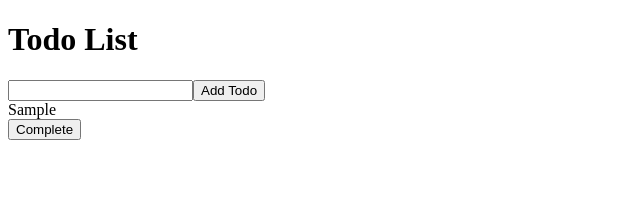
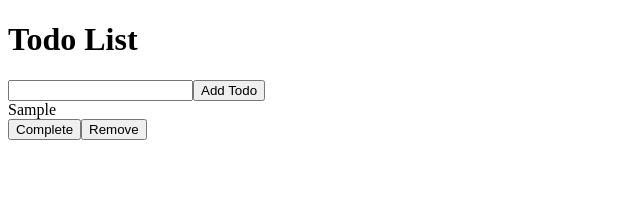
Before and after one commit to Stefantut/typescript-udemy-course, a React (Create React App) app: page / in a window 1280 px wide. Both pictures are taken after typing "Sample" into the empty fields and a click on the button "Add Todo". Shown: the top 209 px of the page, without its empty margins (0-640 px from the left). Built offline with nearby package versions, Linux system fonts and the light colour scheme.

Commit message:
Finished to do project udemy

```diff
--- a/src/App.tsx
+++ b/src/App.tsx
@@ -33,6 +33,11 @@ function App(): JSX.Element {
     setTodos(newTodos);
   };
 
+  const removeTodo = (index: number): void => {
+    const newTodos: ITodo[] = [...todos];
+    newTodos.splice(index, 1);
+    setTodos(newTodos);
+  };
   return (
     <div className="App">
       <h1>Todo List</h1>
@@ -48,9 +53,16 @@ function App(): JSX.Element {
       <section>
         {todos.map((todo: ITodo, index: number) => (
           <React.Fragment key={index}>
-            <div>{todo.text}</div>
+            <div
+              style={{ textDecoration: todo.complete ? "line-through" : "" }}
+            >
+              {todo.text}
+            </div>
             <button type="button" onClick={() => completeTodo(index)}>
               {todo.complete ? "Incomlete" : "Complete"}
+            </button>
+            <button type="button" onClick={() => removeTodo(index)}>
+              Remove
             </button>
           </React.Fragment>
         ))}
```
